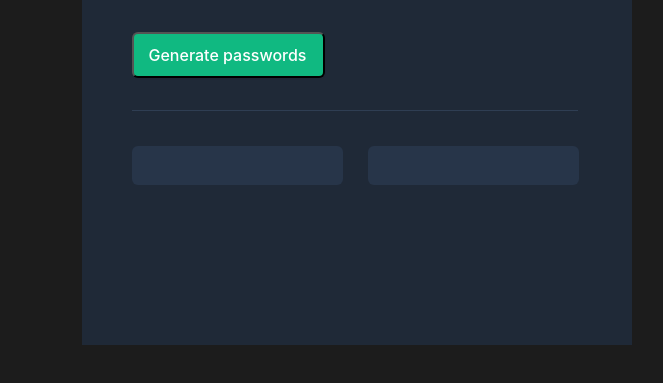
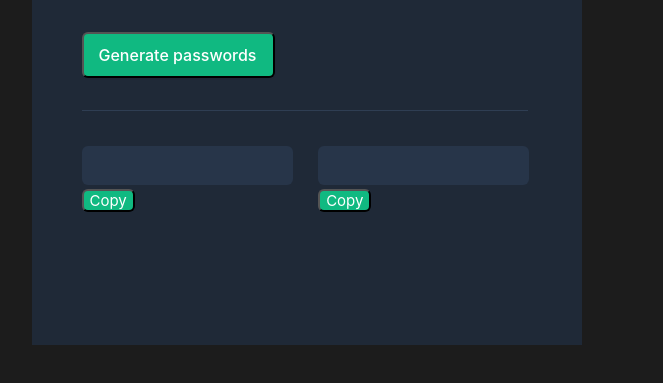
Before and after one commit to TiffyAlva/password-generator-project, a website built with Vite: page index.html in a window 1280 px wide. Shown: the part 309-692 px from the top of the page, without its empty margins (350-1013 px from the left). Built offline with nearby package versions, Linux system fonts and the light colour scheme.

Commit message:
added copy clipboard

```diff
--- a/index.css
+++ b/index.css
@@ -17,7 +17,7 @@ body {
     width: 550px;
     height: 550px;
     flex-shrink: 0;
-    margin-left: 160px;
+    margin-left: 60px;
     margin-top: 80px;
 
 }
@@ -74,6 +74,7 @@ h1 {
       /* shadow/sm */
       box-shadow: 0px 1px 2px 0px rgba(0, 0, 0, 0.05);
       margin-top: 15px;
+      cursor: pointer;
    }
 
    #line {
@@ -118,10 +119,21 @@ h1 {
        background: #273549;
        color: #55F991;
        text-align: center;
-       font-family: Inter;
+       font-family: inter;
        font-size: 16px;
        font-style: normal;
        font-weight: 500;
        line-height: 32px;
 
  }
+
+    .copy-button {
+       cursor: pointer;
+       position: relative;
+       background-color: #10B981;
+       color: white;
+       font-size: 15px;
+       border-radius: 6px;
+
+
+}
--- a/index.html
+++ b/index.html
@@ -1,3 +1,4 @@
+<!DOCTYPE html>
 <html>
     <head><link rel="stylesheet" href="https://cdnjs.cloudflare.com/ajax/libs/normalize/8.0.1/normalize.css">
         <link rel="stylesheet" href="https://cdnjs.cloudflare.com/ajax/libs/normalize/8.0.1/normalize.css">
@@ -14,9 +15,11 @@
             <div id="line"></div>
             <div class="password-field">
                 <div class="psw" id="field1"> </div>
+                <button class="copy-button" onclick="copyToClipboard('field1')">Copy</button>
             </div>
             <div class="password-field">
                <div class="psw" id="field2"></div>
+               <button class="copy-button" onclick="copyToClipboard('field2')">Copy</button>
            </div>
         <script src="./index.js"></script>
     </body>
--- a/index.js
+++ b/index.js
@@ -1,4 +1,4 @@
-const characters = ["A","B","C","D","E","F","G","H","I","J","K","L","M","N","O","P","Q","R","S","T","U","V","W","X","Y","Z","a","b","c","d","e","f","g","h","i","j","k","l","m","n","o","p","q","r","s","t","u","v","w","x","y","z", "0", "1", "2", "3", "4", "5", "6", "7", "8", "9","~","`","!","@","#","$","%","^","&","*","(",")","_","-","+","=","{","[","}","]",",","|",":",";","<",">",".","?",
+const characters =["A","B","C","D","E","F","G","H","I","J","K","L","M","N","O","P","Q","R","S","T","U","V","W","X","Y","Z","a","b","c","d","e","f","g","h","i","j","k","l","m","n","o","p","q","r","s","t","u","v","w","x","y","z", "0", "1", "2", "3", "4", "5", "6", "7", "8", "9","~","`","!","@","#","$","%","^","&","*","(",")","_","-","+","=","{","[","}","]",",","|",":",";","<",">",".","?",
 "/"];
 
 
@@ -25,3 +25,31 @@ generateBtn.addEventListener("click",()=>{
         fieldOne.textContent = generatePassword()
         fieldTwo.textContent = generatePassword()
 })
+
+// Copy Password
+function copyToClipboard(fieldId) {
+    const targetField = document.getElementById(fieldId);
+    if (targetField) {
+        const range = document.createRange();
+        range.selectNode(targetField);
+        window.getSelection().removeAllRanges();
+        window.getSelection().addRange(range);
+
+        try {
+            const successful = document.execCommand('copy');
+            if (successful) {
+                // Password successfully copied to clipboard
+                alert('Password copied to clipboard!');
+            } else {
+                // Copy command failed
+                alert('Copy command failed. Please copy the password manually.');
+            }
+        } catch (err) {
+            // Handle any errors that may occur during the copy process
+            console.error('Copy to clipboard failed:', err);
+            alert('Copy to clipboard failed. Please copy the password manually.');
+        } finally {
+            window.getSelection().removeAllRanges();
+        }
+    }
+}
```
Also changed, not shown: README.md.
